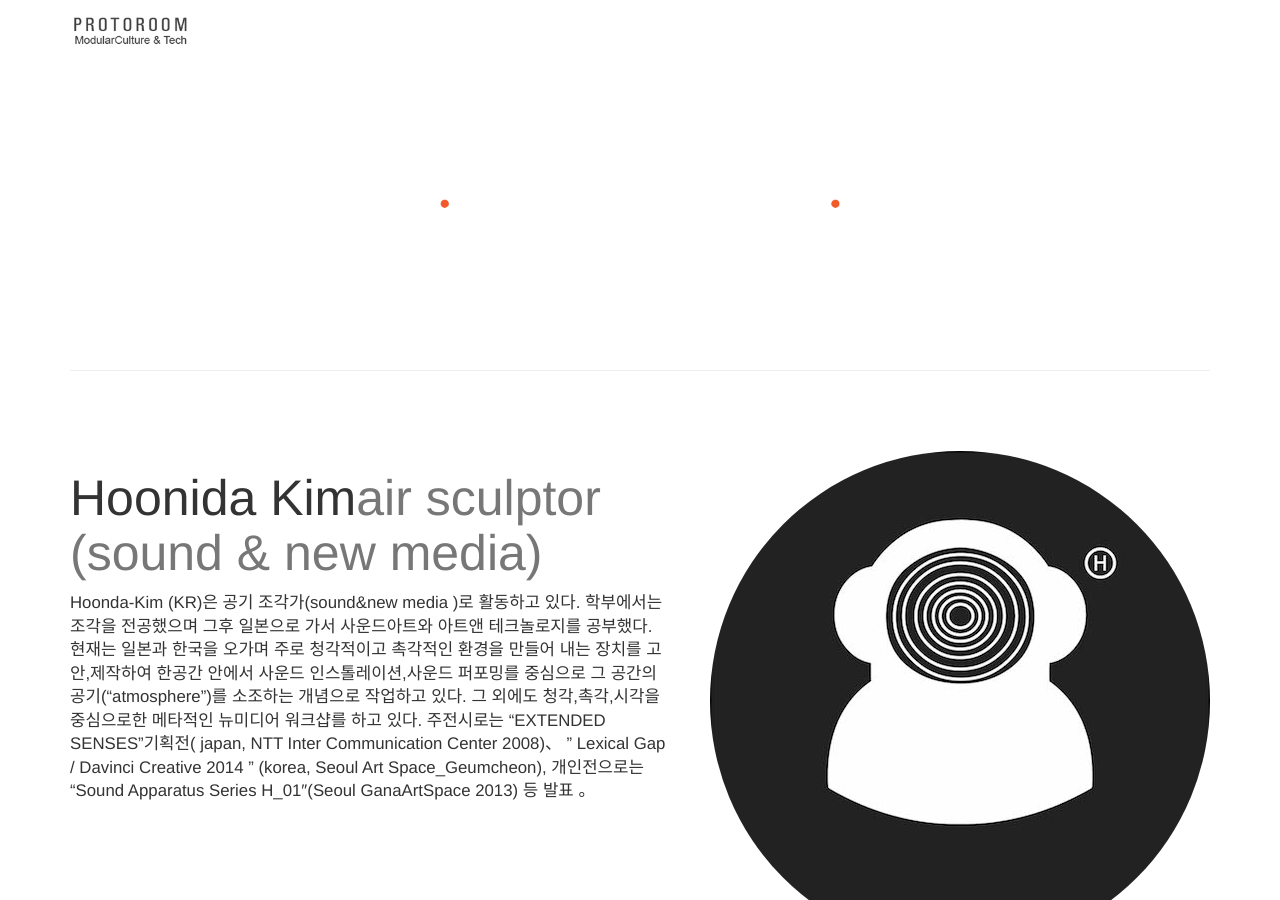
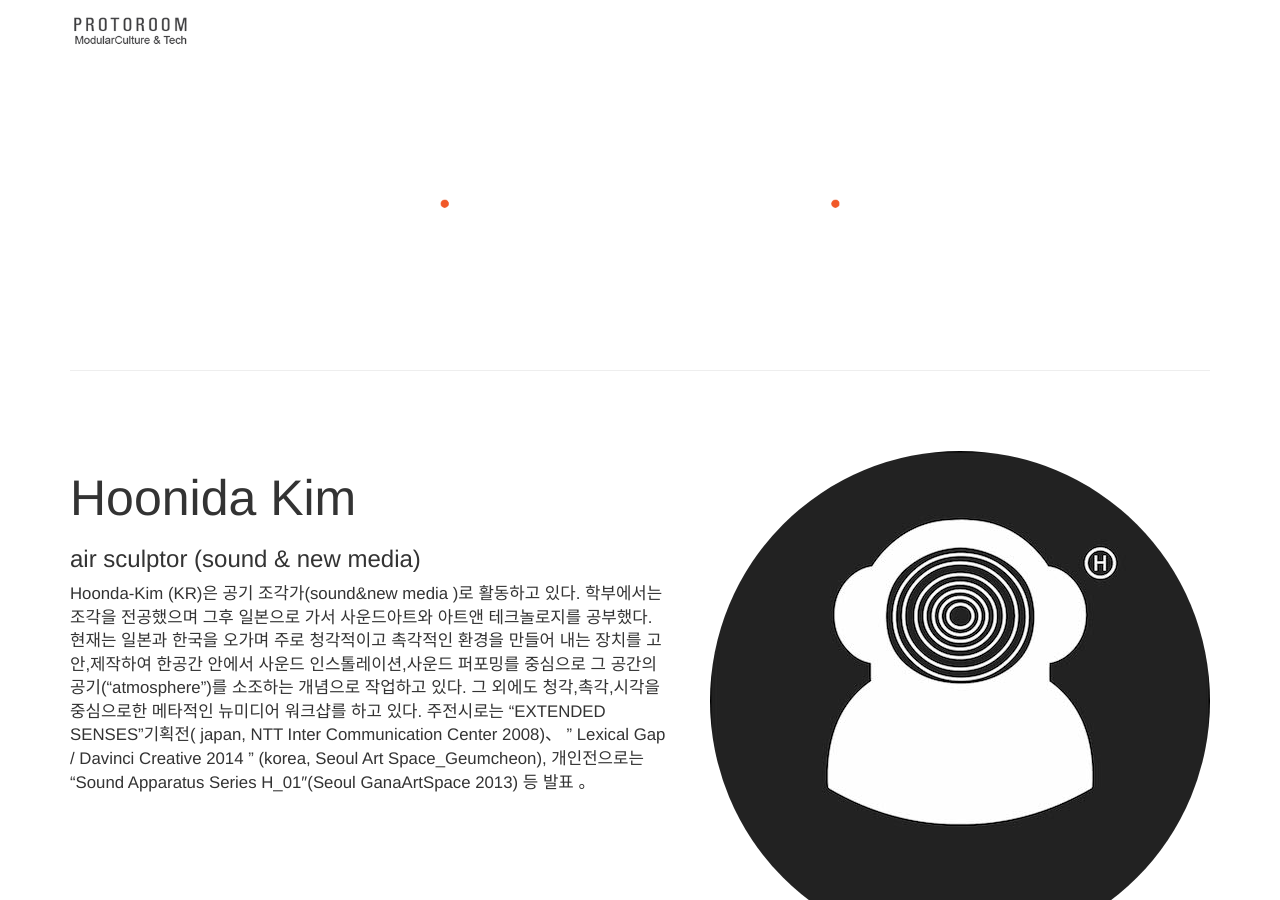
Before and after one commit to PROTOROOM/PROTOROOM, a Jekyll site: the page built from index.html, in a window 1280 px wide and 900 px high. Built offline with Jekyll 4.4.1, drawn with Linux system fonts in a browser that asks for light colours.

Commit message:
change title

```diff
--- a/_includes/features.html
+++ b/_includes/features.html
@@ -4,7 +4,9 @@
 
     <section>
       <img class='{% cycle 'pull-right', 'pull-left' %}' src='{{ feature.image }}'>
-      <h2>{{ feature.heading }}<span>{{ feature.subheading }}</span></h2>
+      <!-- <h2>{{ feature.heading }}<span>{{ feature.subheading }}</span></h2> -->
+      <h2>{{ feature.heading }}</h2>
+          <h3>{{ feature.subheading }}</h3>
       <div class='lead'>{{ feature.content }}</div>
     </section>
   {% endfor %}
```
